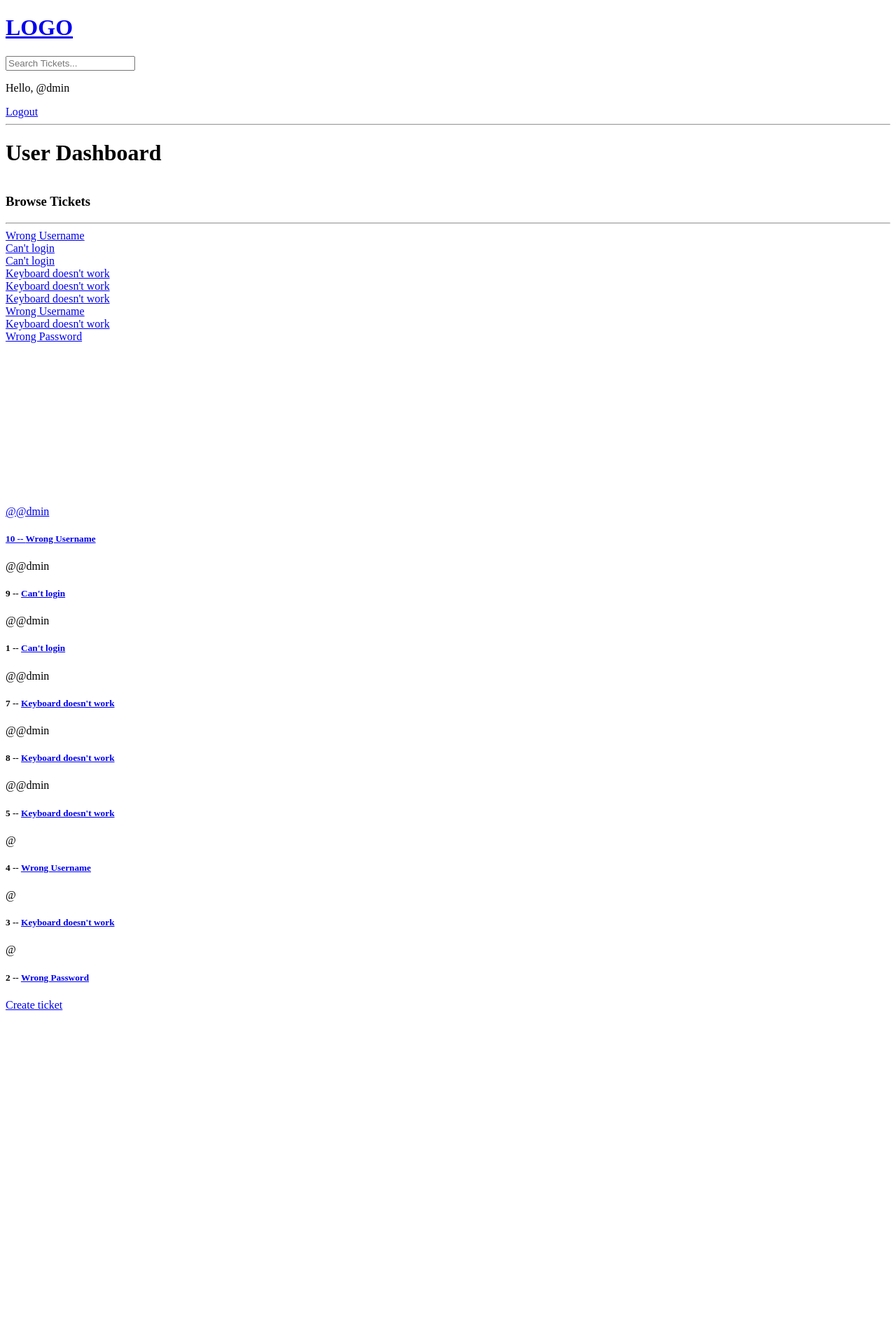
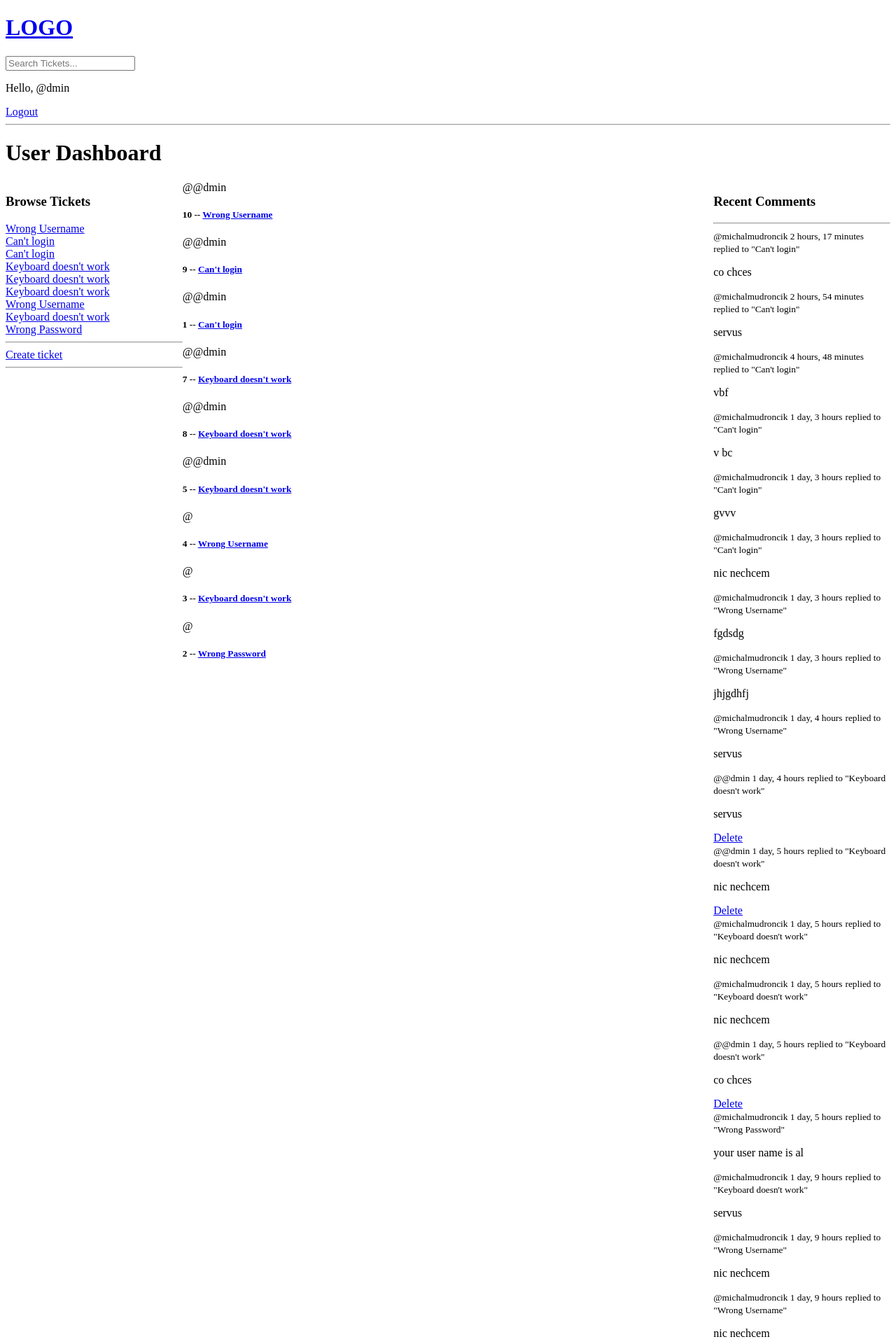
Before and after one commit to michalMudr/SupportHub, a Django app: page /userdashboard/ in a window 1280 px wide. Shown: the top 1920 px of the page at 70% size. Before the commit the page ends 1443 px from the top, so only its background shows below. Run offline with Django 4.2, Linux system fonts and the light colour scheme; a user stored in the database is signed in; data comes from the database, SQL or seed files in the repository; both versions use the stored data as it was after the commit.

Commit message:
recent comments 1.0

```diff
--- a/base/models.py
+++ b/base/models.py
@@ -35,5 +35,8 @@ class Message(models.Model):
     updated = models.DateTimeField(auto_now=True)
     created = models.DateTimeField(auto_now_add=True)
 
+    class Meta:
+        ordering = ['-updated', '-created']
+
     def __str__(self):
         return self.body[0:20]
--- a/base/templates/base/userdashboard.html
+++ b/base/templates/base/userdashboard.html
@@ -2,31 +2,31 @@
 
 {% block content %}
 
-
 <h1>User Dashboard</h1>
 
 <style>
-    .home-container{
+    .userdashboard-container{
         display:grid;
-        grid-template-rows: 1fr 1fr;
-        gridtemplate-columns: 1fr 3fr 1fr;}
+        grid-template-columns: 1fr 3fr 1fr;
+    }
 </style>
 
-<div class="home-container">
-
+<div class="userdashboard-container">
     <div>
-
         <h3>Browse Tickets</h3>
-        <hr>
 
         {% for ticket in tickets %}
             <div>
-                <a href="{% url 'Home' %}?q={{ticket.subject}}" >{{ticket.subject}}
+                <a href="{% url 'UserDashboard' %}?q={{ticket.subject}}" >{{ticket.subject}}
             </div>
         {% endfor %}
 
+        <div>
+            <hr>
+            <a href="{% url 'create-ticket' %}">Create ticket</a>
+            <hr>
+        </div>
     </div>
-
     <div>
         {% for ticket in tickets %}
         <div>
@@ -35,13 +35,21 @@
         </div>
         {% endfor %}
     </div>
+    <div>
+        <h3>Recent Comments</h3>
+        <hr>
+        {% for message in ticketmessages %}
+            <div>
+                <small>@{{message.user}} {{message.created|timesince}}</small>
+                <small>replied to "{{message.ticket}}"</small>
 
-</div>
-
-<div>
-
-    <a href="{% url 'create-ticket' %}">Create ticket</a>
-
+                <p>{{message}}</p>
+                {% if request.user == message.user %}
+                    <a href="{% url 'delete-message' message.id %}">Delete</a>
+                {% endif %}
+            </div>
+        {% endfor %}
+    </div>
 </div>
 
 {% endblock content %}
--- a/base/views.py
+++ b/base/views.py
@@ -64,17 +64,25 @@ def home(request):
     q = request.GET.get('q') if request.GET.get('q') != None else ''
     tickets= Ticket.objects.filter(
         Q(subject__icontains=q) |
+        Q(name_icontains=q)|
         Q(description__icontains=q)
-        )
+    )
 
 
     context = {'tickets': tickets, }
     return render(request, 'base/home.html', context)
 
 def userdashboard(request):
+    q = request.GET.get('q') if request.GET.get('q') != None else ''
+    tickets= Ticket.objects.filter(
+        Q(subject__icontains=q) |
+        Q(description__icontains=q)
+        )
 
     tickets= Ticket.objects.all()
-    context = {'tickets': tickets, }
+    ticketmessages = Message.objects.filter(Q(ticket__subject__icontains=q))
+
+    context = {'tickets': tickets, 'ticketmessages':ticketmessages }
     return render(request, 'base/userdashboard.html', context)
 
 def agentdashboard(request):
--- a/templates/navbar.html
+++ b/templates/navbar.html
@@ -1,8 +1,8 @@
-<a href="/">
+<a href="{% url 'UserDashboard' %}">
     <h1>LOGO</h1>
 </a>
 
-<form method="GET" action="{% url 'Home' %}" >
+<form method="GET" action="{% url 'UserDashboard' %}" >
     <input type="text" name="q" placeholder="Search Tickets..."/>
 </form>
 
```
Also changed, not shown: db.sqlite3.
